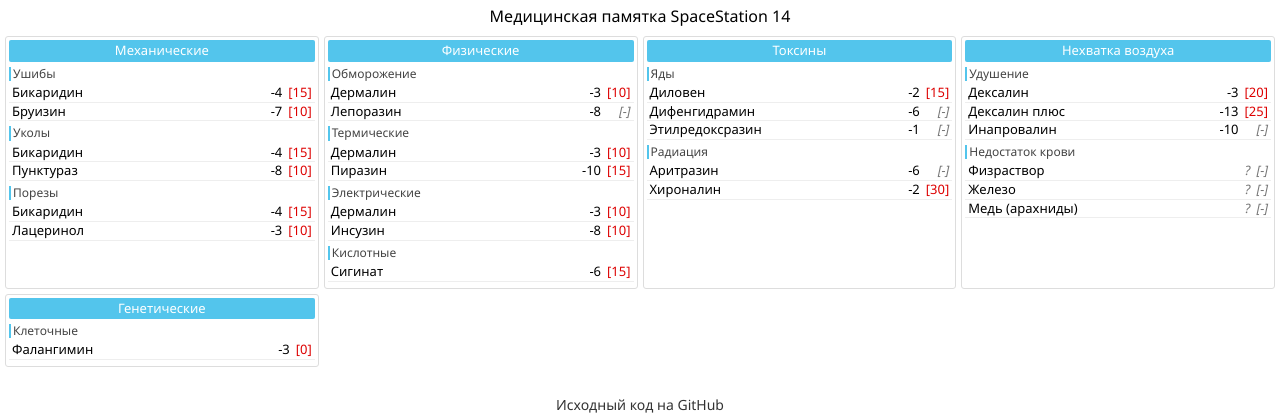
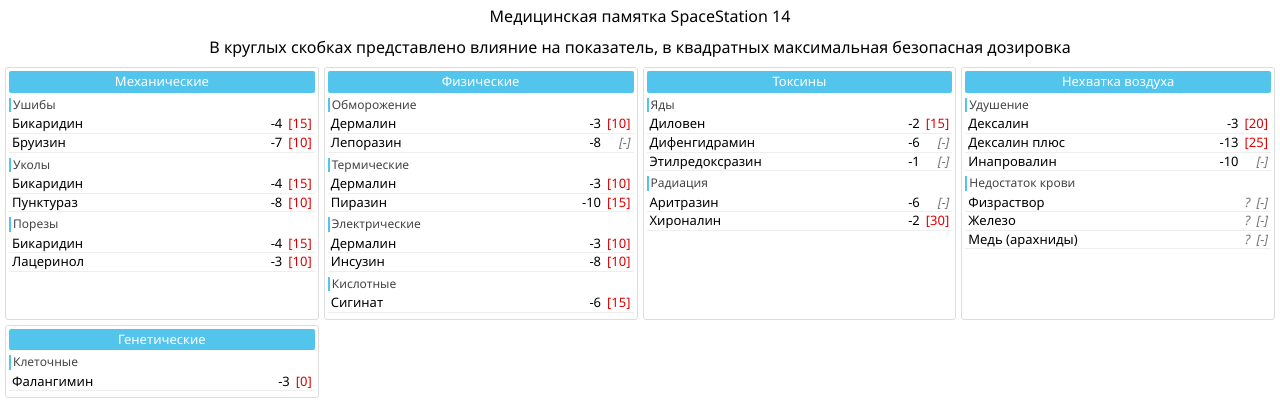
Before and after one commit to pricheta/site, a Django app: page /doctor in a window 1280 px wide. Shown: the top 420 px of the page. Run offline with Django 5.2, Linux system fonts and the light colour scheme.

Commit message:
Первые шаги

```diff
--- a/pricheta/templates/pricheta/doctor.html
+++ b/pricheta/templates/pricheta/doctor.html
@@ -139,6 +139,7 @@
 <body>
     <div class="container">
         <h1>Медицинская памятка SpaceStation 14</h1>
+        <h1>В круглых скобках представлено влияние на показатель, в квадратных максимальная безопасная дозировка</h1>
 
         <!-- Механические повреждения -->
         <div class="damage-category">
```
